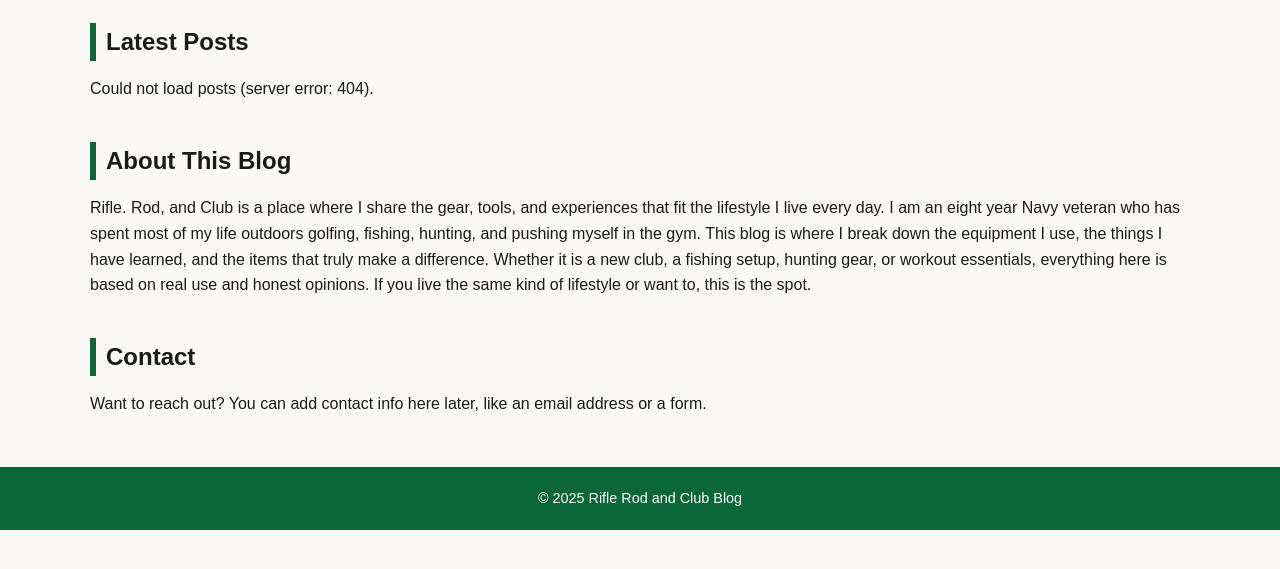
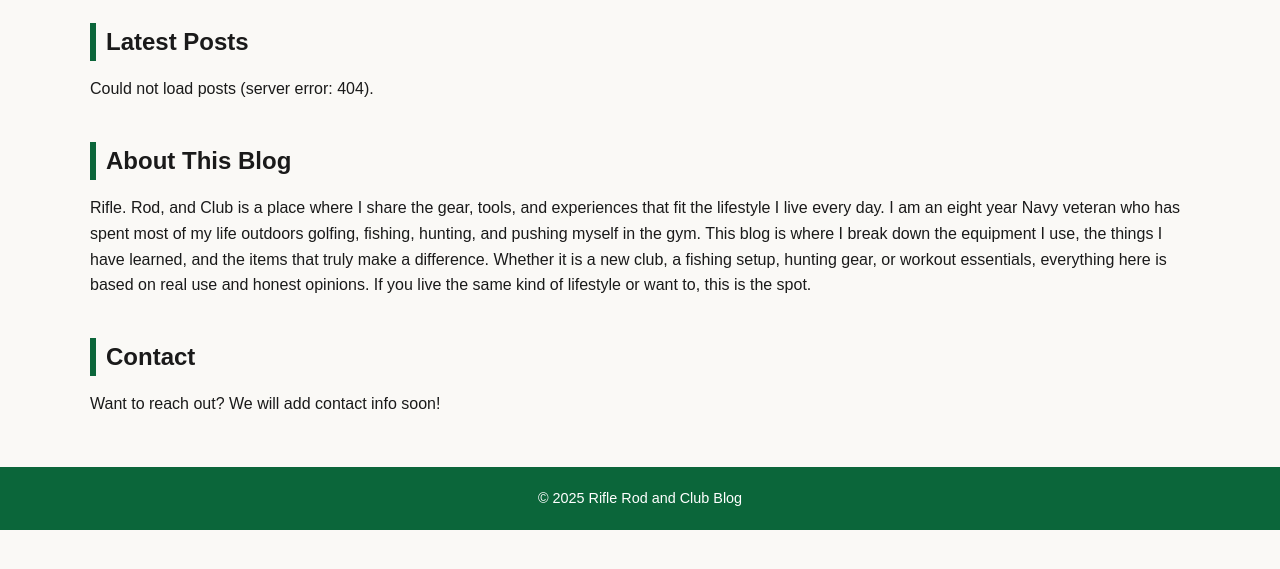
Before and after one commit to BrandonNivin/Rifle-Rod-and-Club, a website: page public/index.html in a window 1280 px wide. Shown: the part 197-766 px from the top of the page. Drawn offline with Linux system fonts and the light colour scheme; no server answers.

Commit message:
Update contact section message for clarity

```diff
--- a/public/index.html
+++ b/public/index.html
@@ -53,7 +53,7 @@
         <section id="contact">
             <h2>Contact</h2>
             <p>
-                Want to reach out? You can add contact info here later, like an email address or a form.
+                Want to reach out? We will add contact info soon!
             </p>
         </section>
 
```
